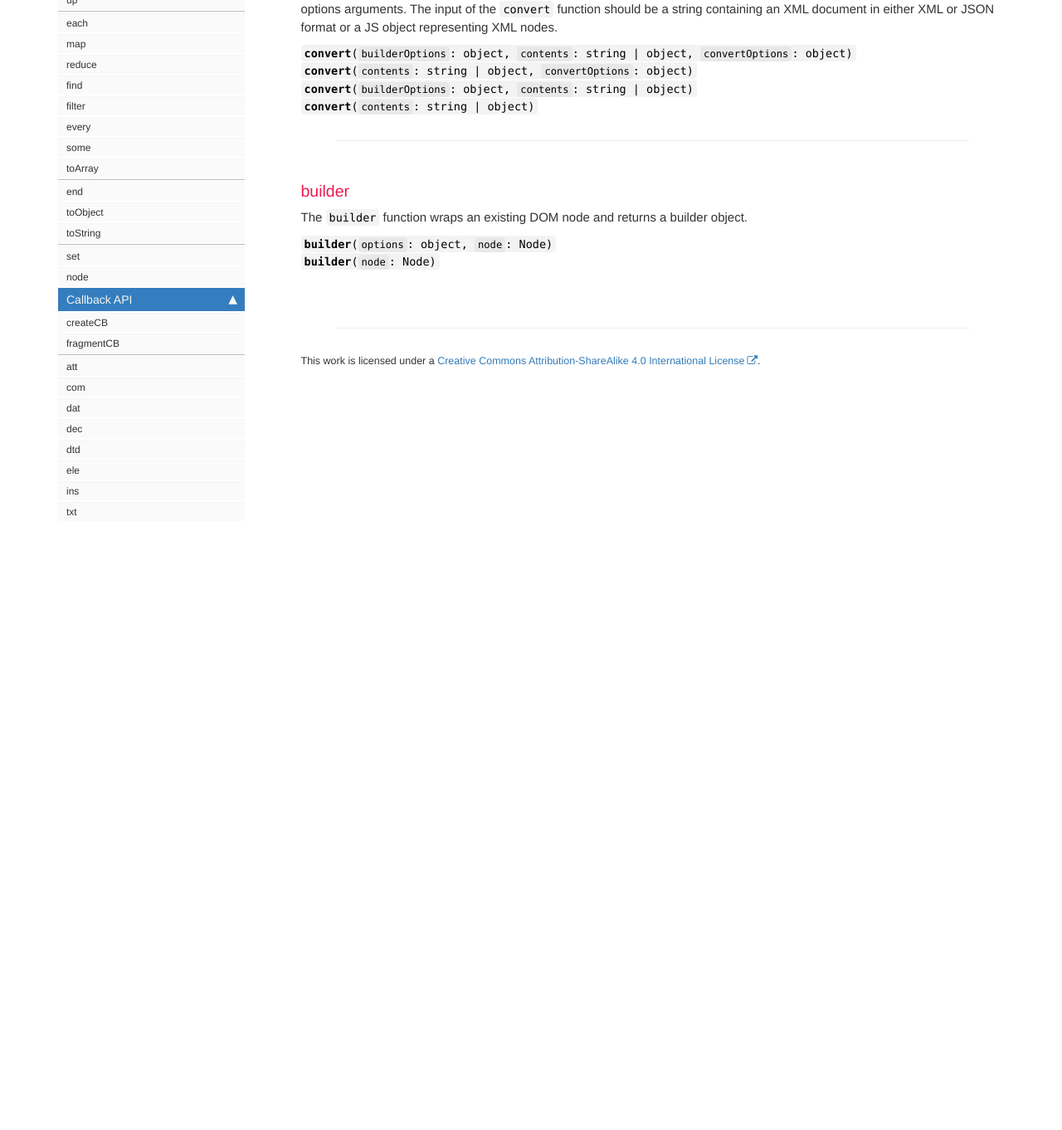
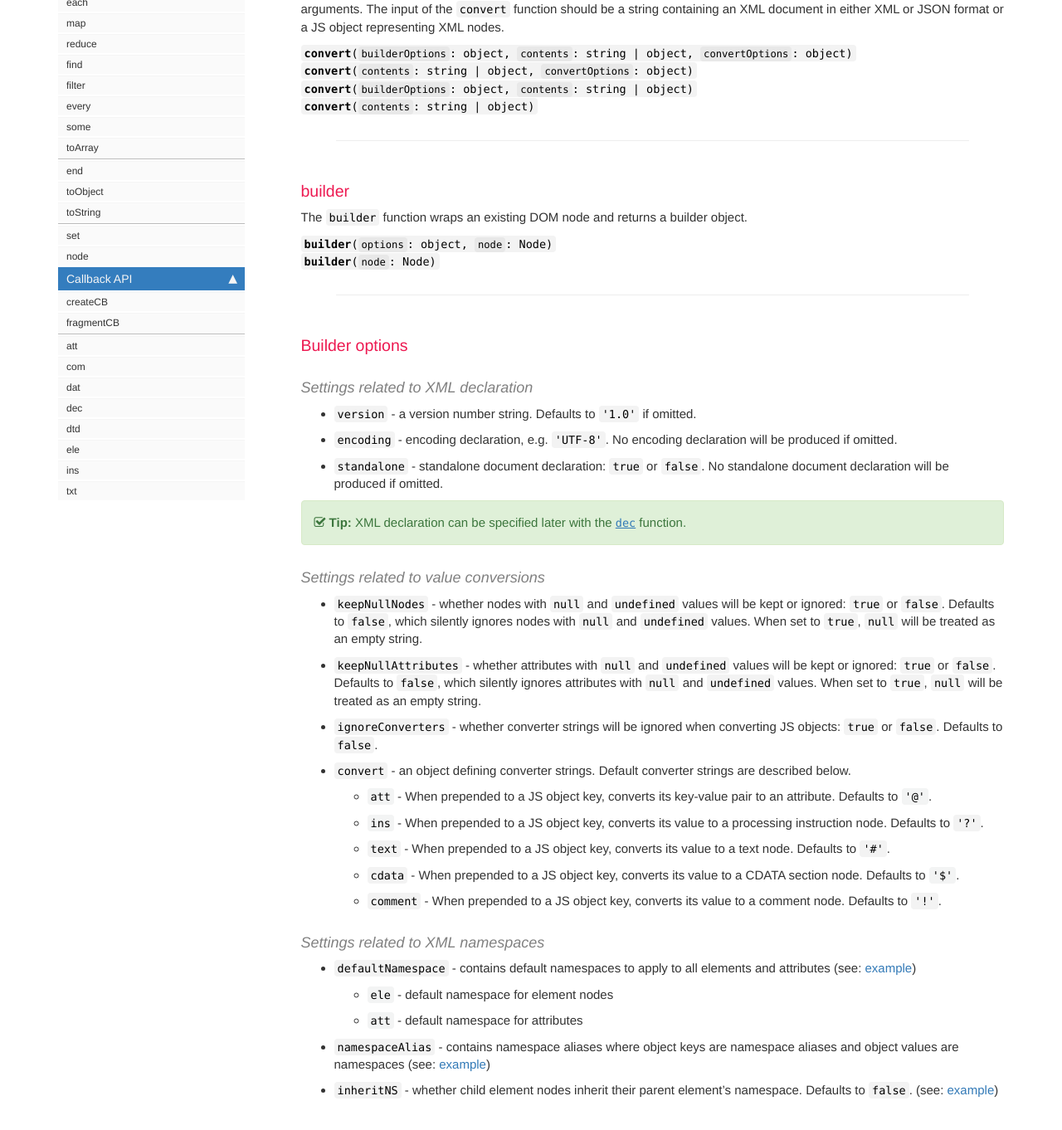
Before and after one commit to oozcitak/xmlbuilder2, a Jekyll site: the page built from docs/pages/builder-functions.md, in a window 1280 px wide and 1400 px high, scrolled down 869 px. Shown: the top 1362 px of the window at 83% size. Built offline with Jekyll 4.4.1, drawn with Linux system fonts in a browser that asks for light colours; comment, search, counter and statistics services are not loaded; before the commit the page ends 1499 px from its top, so only the background shows below that; some of the changed text lies outside the part shown.

Commit message:
Move builder options to functions page

````diff
--- a/docs/_data/sidebars/api_sidebar.yml
+++ b/docs/_data/sidebars/api_sidebar.yml
@@ -8,9 +8,6 @@ entries:
   - title: Articles
     output: web
     folderitems:
-    - title: Builder Options
-      url: /builder-options.html#top
-      output: web
     - title: Object Conversion
       url: /object-conversion.html#top
       output: web
--- a/docs/pages/builder-functions.md
+++ b/docs/pages/builder-functions.md
@@ -13,7 +13,7 @@ const { create, fragment, convert, builder } = require('xmlbuilder2');
 ```
 
 ### create
-The `create` function creates and returns a new XML document. When called without arguments, `create` creates an empty XML document (one without any child nodes). `create` accepts an optional parameters object for customizing its behavior. These parameters are explained in [this page]({{ site.baseurl }}{% link pages/builder-options.md %}). `create` also accepts an optional argument defining an XML document to be parsed as detailed in [this page]({{ site.baseurl }}{% link pages/parsing.md %}).
+The `create` function creates and returns a new XML document. When called without arguments, `create` creates an empty XML document (one without any child nodes). `create` accepts an optional parameters object for customizing its behavior. These parameters are explained in [below]({{ site.baseurl }}{% link pages/builder-functions.md %}#builder-options). `create` also accepts an optional argument defining an XML document to be parsed as detailed in [this page]({{ site.baseurl }}{% link pages/parsing.md %}).
 
 <details markdown="1">
 <summary><code><strong>create</strong>(<code>options</code>: object, <code>contents</code>: string | object)</code></summary>
@@ -195,7 +195,7 @@ ___
 
 ### convert
 The `convert` function converts an XML document into a given format. See
-[builder options]({{ site.baseurl }}{% link pages/builder-options.md %})
+[below]({{ site.baseurl }}{% link pages/builder-functions.md %}#builder-options)
 and [serialization settings]({{ site.baseurl }}{% link pages/serialization.md %}#serialization-settings)
 for the options arguments. The input of the `convert` function should be a string containing an XML
 document in either XML or JSON format or a JS object representing XML nodes.
@@ -353,3 +353,38 @@ console.log(xml);
 ```
 
 </details>
+
+
+___
+
+### Builder options
+
+#### Settings related to XML declaration
+
+* `version` - a version number string. Defaults to `'1.0'` if omitted.
+* `encoding` - encoding declaration, e.g. `'UTF-8'`. No encoding declaration will be produced if omitted.
+* `standalone` - standalone document declaration: `true` or `false`. No standalone document declaration will be produced if omitted.
+{% capture dec_tip %}
+  XML declaration can be specified later with the [`dec`]({{ site.baseurl }}{% link pages/node-creation-functions.md %}#dec) function.
+{% endcapture %}
+{% include tip.html content=dec_tip %}
+
+#### Settings related to value conversions
+
+* `keepNullNodes` - whether nodes with `null` and `undefined` values will be kept or ignored: `true` or `false`. Defaults to `false`, which silently ignores nodes with `null` and `undefined` values. When set to `true`, `null` will be treated as an empty string.
+* `keepNullAttributes` - whether attributes with `null` and `undefined` values will be kept or ignored: `true` or `false`. Defaults to `false`, which silently ignores attributes with `null` and `undefined` values. When set to `true`, `null` will be treated as an empty string.
+* `ignoreConverters` - whether converter strings will be ignored when converting JS objects: `true` or `false`. Defaults to `false`.
+* `convert` - an object defining converter strings. Default converter strings are described below.
+  * `att` -  When prepended to a JS object key, converts its key-value pair to an attribute. Defaults to `'@'`.
+  * `ins` - When prepended to a JS object key, converts its value to a processing instruction node. Defaults to `'?'`.
+  * `text` - When prepended to a JS object key, converts its value to a text node. Defaults to `'#'`.
+  * `cdata` - When prepended to a JS object key, converts its value to a CDATA section node. Defaults to `'$'`.
+  * `comment` - When prepended to a JS object key, converts its value to a comment node. Defaults to `'!'`.
+
+#### Settings related to XML namespaces
+
+* `defaultNamespace` - contains default namespaces to apply to all elements and attributes (see: [example]({{ site.baseurl }}{% link pages/namespaces.md %}#namespace-defaults))
+  * `ele` - default namespace for element nodes
+  * `att` - default namespace for attributes
+* `namespaceAlias` - contains namespace aliases where object keys are namespace aliases and object values are namespaces (see: [example]({{ site.baseurl }}{% link pages/namespaces.md %}#namespace-aliases))
+* `inheritNS` - whether child element nodes inherit their parent element's namespace. Defaults to `false`. (see: [example]({{ site.baseurl }}{% link pages/namespaces.md %}#namespace-inheritance))
````
Also changed, not shown: docs/pages/builder-options.md (deleted, +0 -40 lines), docs/pages/object-conversion.md (+1 -1 lines), docs/pages/other-functions.md (+1 -1 lines).
